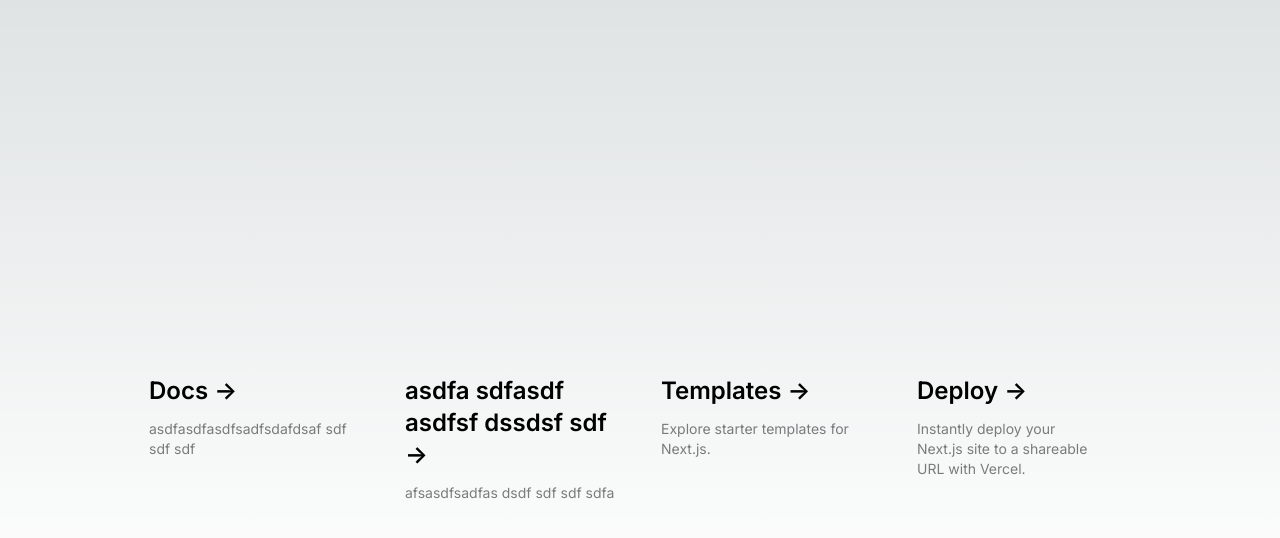
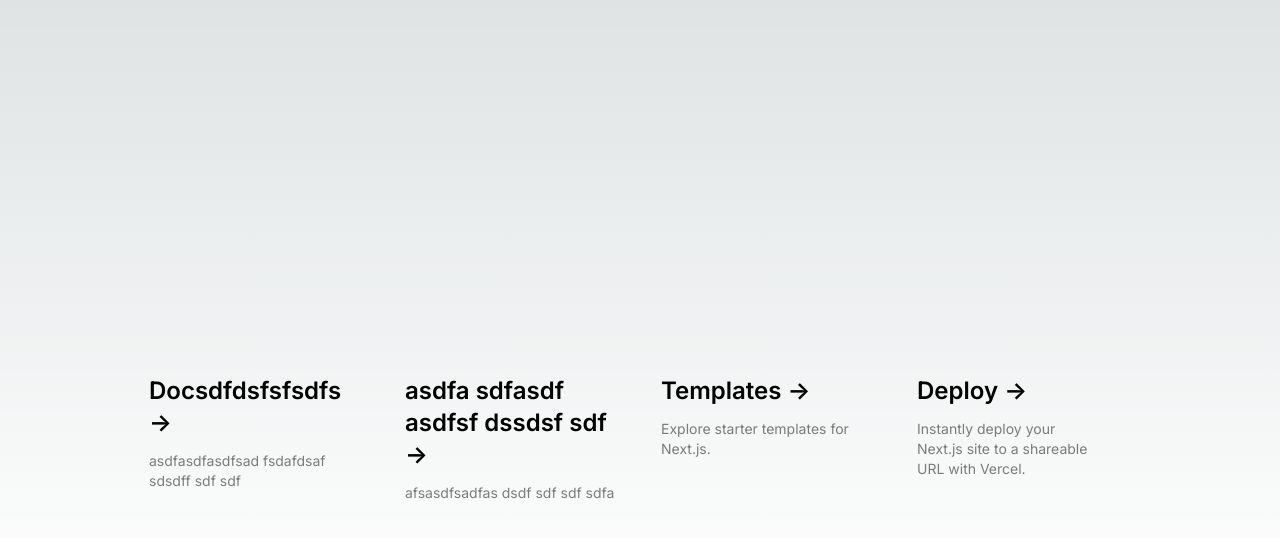
Before and after one commit to unanubhav/vigyapan, a Next.js app: page / in a window 1280 px wide. Shown: the part 184-722 px from the top of the page. Built offline with nearby package versions, Linux system fonts and the light colour scheme.

Commit message:
updat data

```diff
--- a/app/page.tsx
+++ b/app/page.tsx
@@ -18,13 +18,13 @@ export default function Home() {
           rel="noopener noreferrer"
         >
           <h2 className="mb-3 text-2xl font-semibold">
-            Docs{" "}
+            Docsdfdsfsfsdfs{" "}
             <span className="inline-block transition-transform group-hover:translate-x-1 motion-reduce:transform-none">
               -&gt;
             </span>
           </h2>
           <p className="m-0 max-w-[30ch] text-sm opacity-50">
-            asdfasdfasdfsadfsdafdsaf sdf sdf sdf
+            asdfasdfasdfsad  fsdafdsaf sdsdff sdf sdf
           </p>
         </a>
 
```
